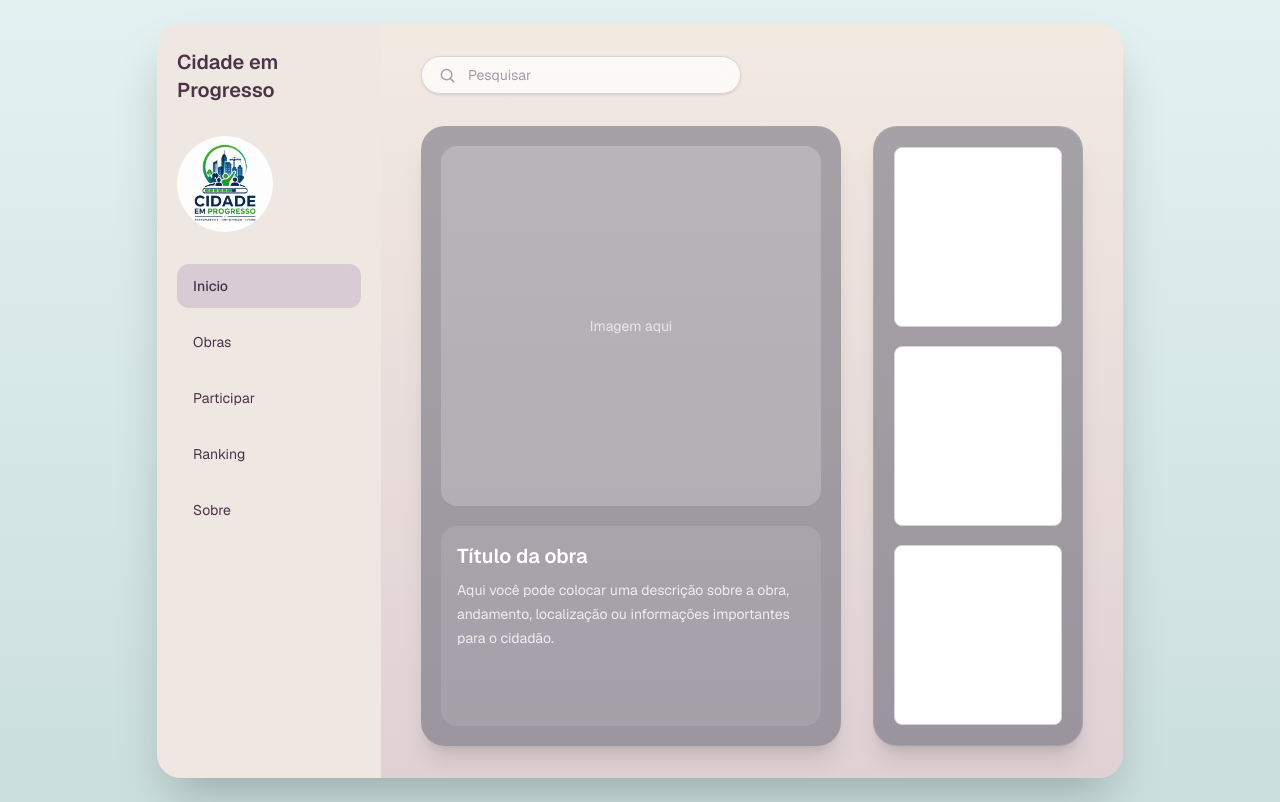
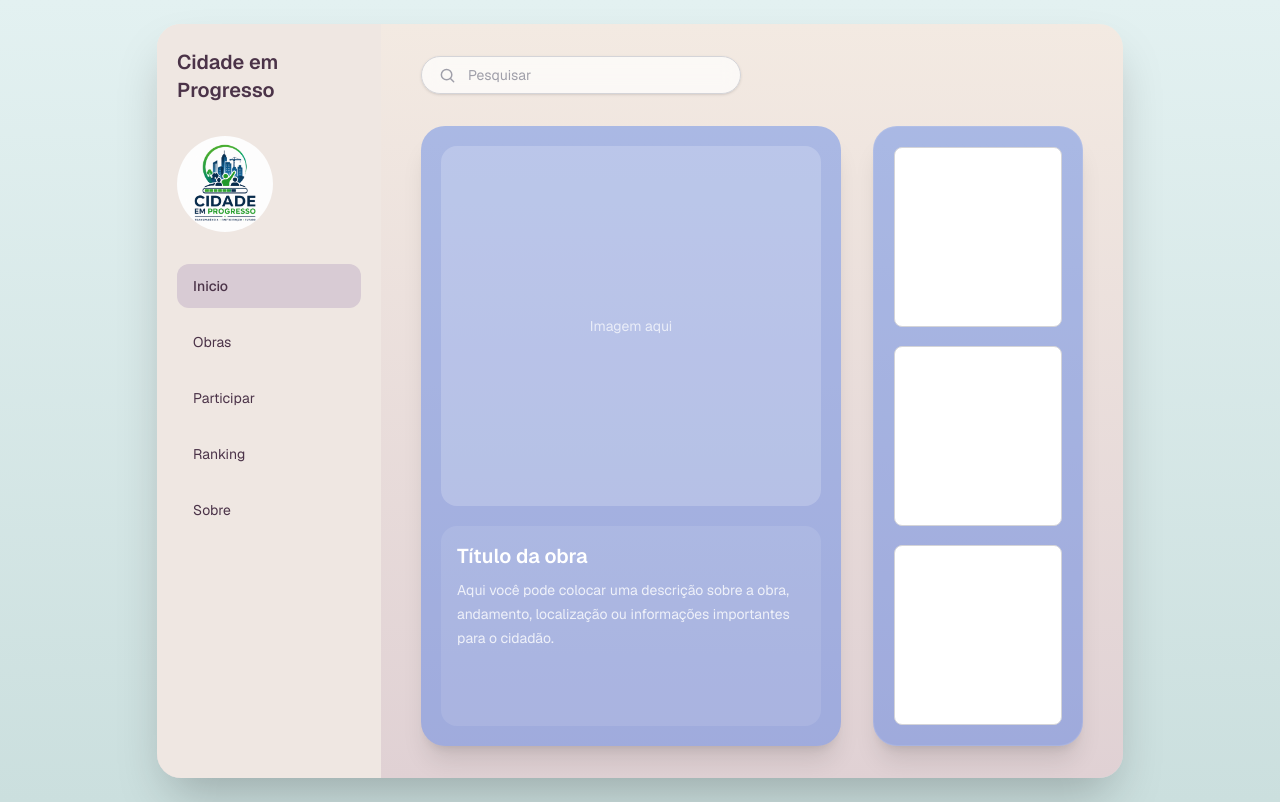
Before and after one commit to TornadoP/Cidade-Em-Progresso, a Next.js app: page / in a window 1280 px wide. Built offline with nearby package versions, Linux system fonts and the light colour scheme.

Commit message:
alterando para azul mais forte e moderno

```diff
--- a/app/page.tsx
+++ b/app/page.tsx
@@ -7,7 +7,7 @@ export default function Home() {
   return (
     <div className="flex min-h-screen items-center justify-center bg-gradient-to-b from-[#E3F1F1] to-[#CBDfde] font-sans p-6">
       <main className="flex min-h-[650px] min-w-[650px] max-w-5xl overflow-hidden rounded-3xl bg-gradient-to-b from-[#F3EAE2] to-[#E0D1D4] shadow-2xl">
-        {/* SIDEBAR ESQUERDA - a cor #4B3348 é um tom de roxo, ou lilas  #17233A*/}
+        {/* SIDEBAR ESQUERDA - a cor #4B3348 é um tom de roxo, ou lilas  #2563EB*/}
         <aside className="flex w-56 flex-col bg-[#EFE7E2] px-5 py-6 text-[#4B3348]">
           <h1 className="mb-8 text-xl font-semibold">Cidade em Progresso</h1>
 
@@ -90,7 +90,7 @@ export default function Home() {
           </div>
           {/* Card central com imagem e descrição */}
           <div className="flex flex-1 items-stretch justify-center gap-8">
-            <div className="w-[420px] rounded-3xl bg-[#17233A]/35 p-5 shadow-xl">
+            <div className="w-[420px] rounded-3xl bg-[#2563EB]/35 p-5 shadow-xl">
               {/* Área da imagem */}
               <div className="flex h-[360px] w-full items-center justify-center rounded-2xl bg-white/20">
                 <span className="text-sm text-white/70">Imagem aqui</span>
@@ -109,7 +109,7 @@ export default function Home() {
               </div>
             </div>
             {/* Quadrados Verticais */}
-            <div className="flex w-[210px] flex-col justify-between rounded-3xl border border-white/10 bg-[#17233A]/35 p-5 shadow-xl">
+            <div className="flex w-[210px] flex-col justify-between rounded-3xl border border-white/10 bg-[#2563EB]/35 p-5 shadow-xl">
               <div className="h-[180px] w-full rounded-lg border border-zinc-300 bg-white"></div>
               <div className="h-[180px] w-full rounded-lg border border-zinc-300 bg-white"></div>
               <div className="h-[180px] w-full rounded-lg border border-zinc-300 bg-white"></div>
```
